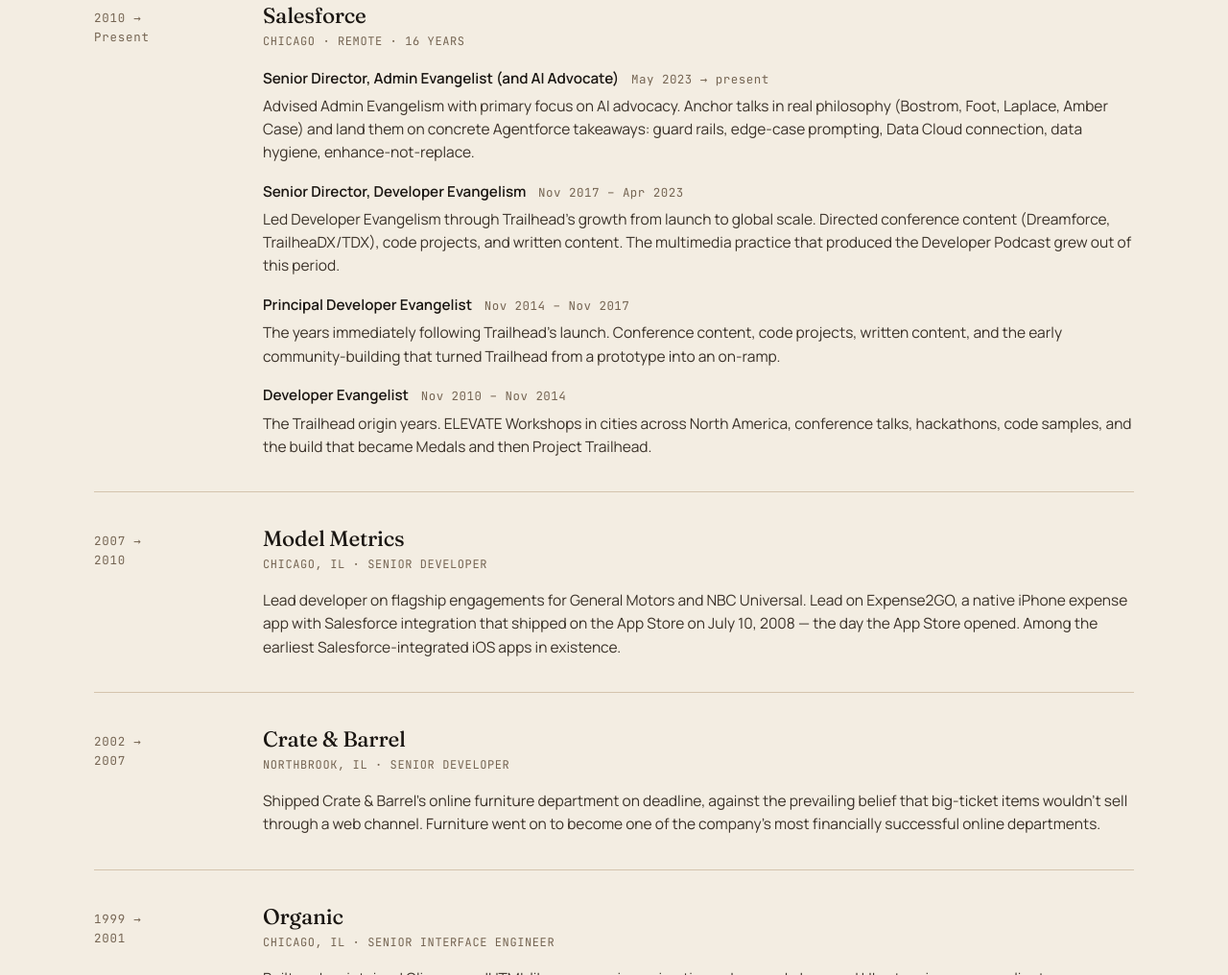
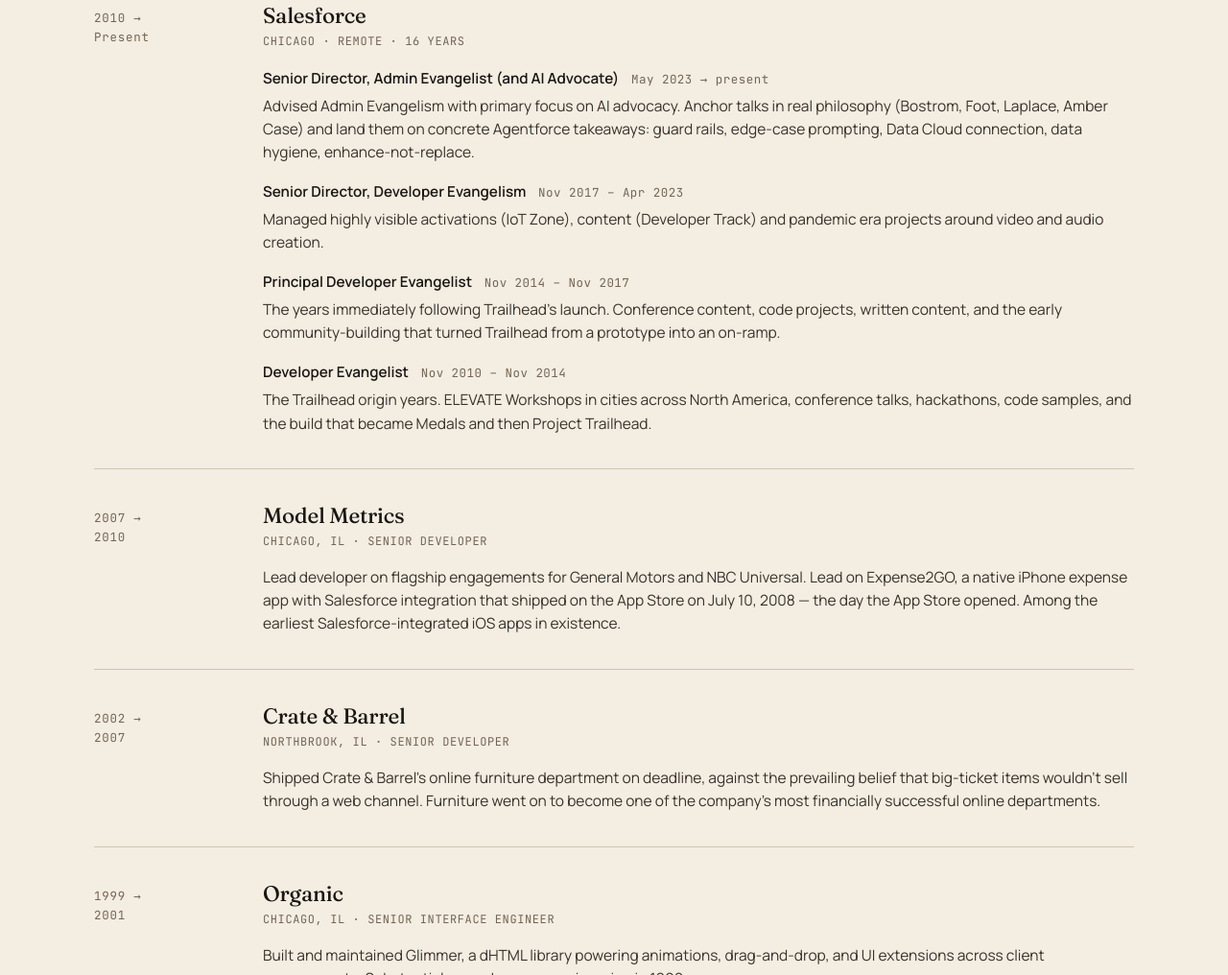
Before and after one commit to joshbirk/resume, a plain HTML site: page index.html in a window 1280 px wide. Shown: the part 2791-3807 px from the top of the page at 96% size. Drawn offline with Linux system fonts and the light colour scheme.

Commit message:
Rewrite Developer Evangelist role description

```diff
--- a/index.html
+++ b/index.html
@@ -738,10 +738,8 @@
             <span class="yrs">Nov 2017 &ndash; Apr 2023</span>
           </div>
           <div class="role-desc">
-            Led Developer Evangelism through Trailhead's growth from launch to
-            global scale. Directed conference content (Dreamforce, TrailheaDX/TDX),
-            code projects, and written content. The multimedia practice that
-            produced the Developer Podcast grew out of this period.
+            Managed highly visible activations (IoT Zone), content (Developer Track)
+            and pandemic era projects around video and audio creation.
           </div>
         </div>
 
```
